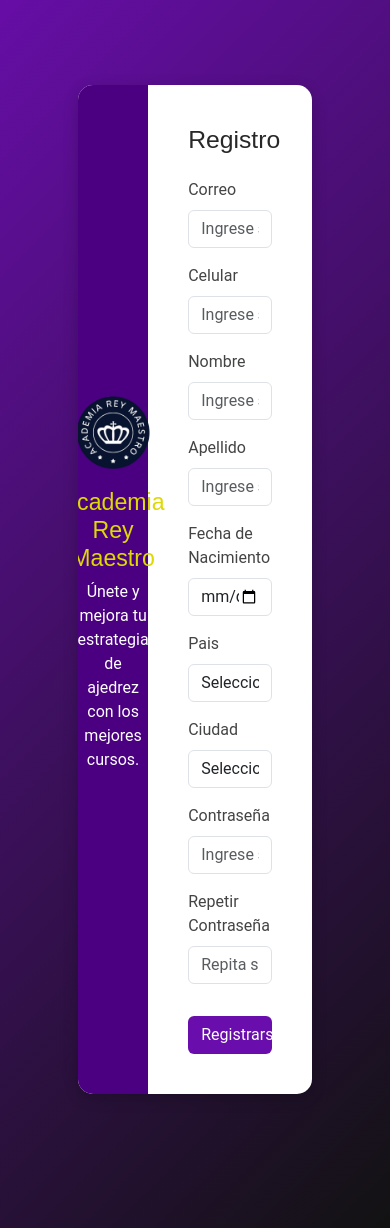
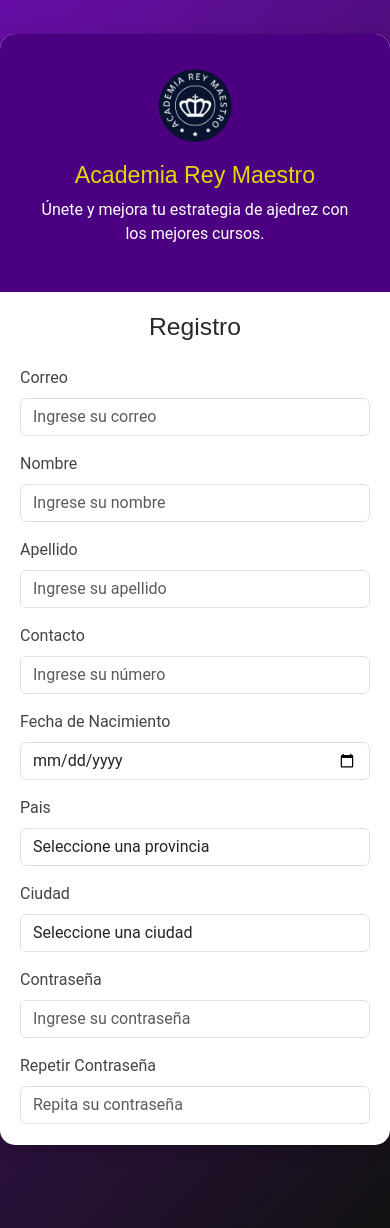
Before and after one commit to TommyBurgos/ReyMaestro, a Django app: page /registro/ in a window 390 px wide. Shown: the part 79-1307 px from the top of the page. Run offline with Django 4.2, Linux system fonts and the light colour scheme; some libraries are stand-ins or nearby versions.

Commit message:
Mejora en el archivo de registro a la vista de celular

```diff
--- a/myapp/static/paginaWeb/css/registro.css
+++ b/myapp/static/paginaWeb/css/registro.css
@@ -12,6 +12,7 @@ body {
 /* Tarjeta contenedora */
 .register-container {
     background: white;
+    flex-direction: row; /* Por defecto en computadoras, se mostrarán lado a lado */
     border-radius: 15px;
     overflow: hidden;
     display: flex;
@@ -60,3 +61,22 @@ body {
 .btn-custom:hover {
     background: #4b0082;
 }
+
+
+/* 🔹 Ajuste para móviles: Cambia a diseño vertical */
+@media (max-width: 768px) {
+    .register-container {
+        flex-direction: column; /* Se apilan verticalmente */
+        width: 100%;
+    }
+
+    .info-section {
+        width: 100%; /* Ocupa todo el ancho en móviles */
+        padding: 30px;
+    }
+
+    .form-section {
+        width: 100%;
+        padding: 20px;
+    }
+}
--- a/myapp/templates/inicio/registro.html
+++ b/myapp/templates/inicio/registro.html
@@ -42,27 +42,30 @@
                 <div class="row">
                     <div class="col-md-6 mb-3">
                         <label class="form-label">Correo</label>
-                        <input type="email" class="form-control" placeholder="Ingrese su correo">
+                        <input type="email" class="form-control" name="email" placeholder="Ingrese su correo">
                     </div>
-                    <div class="col-md-6 mb-3">
-                        <label class="form-label">Celular</label>
-                        <input type="tel" class="form-control" placeholder="Ingrese su número">
-                    </div>
+
                     <div class="col-md-6 mb-3">
                         <label class="form-label">Nombre</label>
-                        <input type="text" class="form-control" placeholder="Ingrese su nombre">
+                        <input type="text" class="form-control" name="name" placeholder="Ingrese su nombre">
                     </div>
                     <div class="col-md-6 mb-3">
                         <label class="form-label">Apellido</label>
-                        <input type="text" class="form-control" placeholder="Ingrese su apellido">
+                        <input type="text" class="form-control" name="lastName" placeholder="Ingrese su apellido">
                     </div>
+
+                    <div class="col-md-6 mb-3">
+                        <label class="form-label">Contacto</label>
+                        <input type="tel" class="form-control" name="phone" placeholder="Ingrese su número">
+                    </div>
+
                     <div class="col-md-6 mb-3">
                         <label class="form-label">Fecha de Nacimiento</label>
-                        <input type="date" class="form-control">
+                        <input type="date" class="form-control" name="birthdate">
                     </div>
                     <div class="col-md-6 mb-3">
                         <label class="form-label">Pais</label>
-                        <select class="form-control" id="provincia">
+                        <select class="form-control" id="provincia" name="country">
                             <option value="">Seleccione una provincia</option>
                             <option value="Ecuador">Ecuador</option>
                             <option value="Argentina">Argentina</option>
@@ -74,17 +77,17 @@
                     </div>
                     <div class="col-md-6 mb-3">
                         <label class="form-label">Ciudad</label>
-                        <select class="form-control">
+                        <select class="form-control" name="city">
                             <option value="">Seleccione una ciudad</option>
                         </select>
                     </div>
                     <div class="col-md-6 mb-3">
                         <label class="form-label">Contraseña</label>
-                        <input type="password" class="form-control" placeholder="Ingrese su contraseña">
+                        <input type="password" class="form-control" name="password" placeholder="Ingrese su contraseña">
                     </div>
                     <div class="col-md-6 mb-3">
                         <label class="form-label">Repetir Contraseña</label>
-                        <input type="password" class="form-control" placeholder="Repita su contraseña">
+                        <input type="password" class="form-control" placeholder="Repita su contraseña" name="confirmPassword">
                     </div>
                 </div>
                 <button type="submit" class="btn btn-custom mt-3">Registrarse</button>
```
